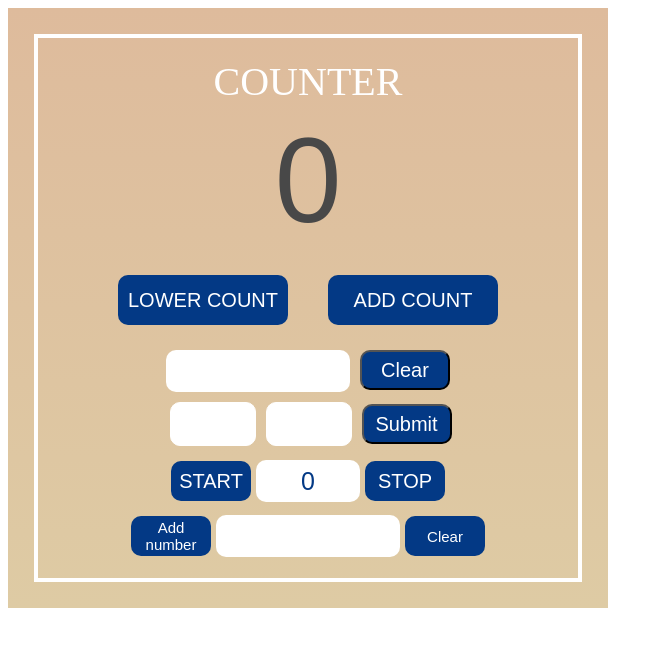
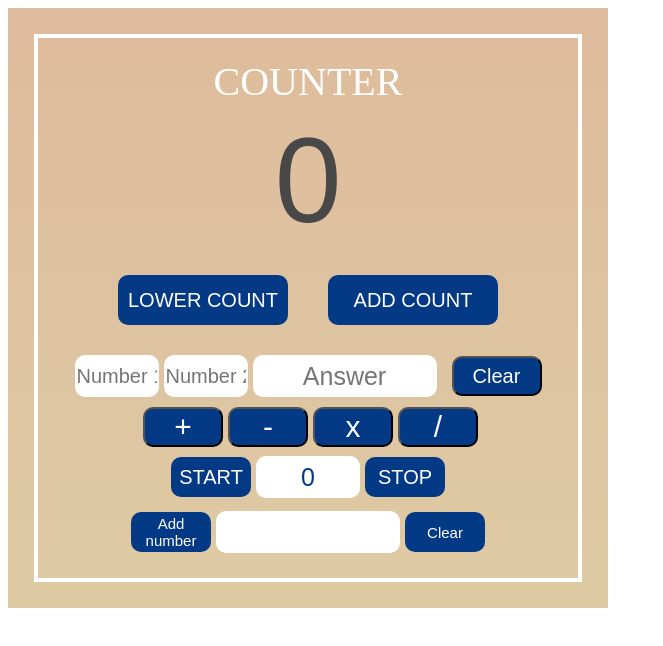
Before and after one commit to annayrin/CounterBreef, a plain HTML site: page index.html in a window 1280 px wide. Shown: the whole page, without its empty margins (0-663 px from the left). Drawn offline with Linux system fonts and the light colour scheme.

Commit message:
finished

```diff
--- a/index.html
+++ b/index.html
@@ -15,13 +15,17 @@
             <button id="add">ADD COUNT</button>
         </div>
         <div class="item4">
-        <input id="answer">
+            <input placeholder="Number 1" id="num1"/>
+            <input placeholder="Number 2" id="num2"/>
+            <input placeholder="Answer" id="answer">
             <button id="clear">Clear</button>
         </div>
         <div  class="item5">
-            <input id="num1"/>
-            <input id="num2"/>
-            <button id="submit">Submit</button>
+
+            <button class="fnbutton" id="addNum">+</button>
+            <button class="fnbutton" id="subtractNum">-</button>
+            <button class="fnbutton" id="multiply">x</button>
+            <button class="fnbutton" id="divide">/</button>
         </div>
         <div class="item6">
             <button id="start">START</button>
--- a/script.js
+++ b/script.js
@@ -2,7 +2,10 @@ let quantity = document.getElementById("quantity");
 let answer = document.getElementById("answer");
 let num1 = document.getElementById("num1");
 let num2 = document.getElementById("num2");
-let submit = document.getElementById("submit");
+let addNum = document.getElementById("addNum");
+let subtractNum = document.getElementById("subtractNum");
+let multiplyNum = document.getElementById("multiply");
+let divideNum = document.getElementById("divide");
 let clear = document.getElementById("clear");
 let start = document.getElementById("start");
 let stop = document.getElementById("stop");
@@ -15,12 +18,35 @@ document.getElementById("subtract").addEventListener("click", ()=> {
     quantity.value--;
 })
 
-submit.addEventListener("click", () => {
+addNum.addEventListener("click", () => {
     answer.value = add(+num1.value)(+num2.value);
     }
 )
 
+subtractNum.addEventListener("click", () => {
+        answer.value = subtract(+num1.value)(+num2.value);
+    }
+)
+
+multiplyNum.addEventListener("click", () => {
+        answer.value = multiply(+num1.value)(+num2.value);
+    }
+)
+
+divideNum.addEventListener("click", () => {
+        answer.value = divide(+num1.value)(+num2.value);
+    }
+)
 function add(a) {
+    return (b) => a+b;
+}
+function subtract(a) {
+    return (b) => a-b;
+}
+function multiply(a) {
+    return (b) => a*b;
+}
+function divide(a) {
     return (b) => a+b;
 }
 
--- a/style.css
+++ b/style.css
@@ -54,16 +54,31 @@
 .item4{
 display: flex;
     justify-content: center;
+    align-items: center;
+    padding: 5px;
+    gap: 5px;
 }
 
 #answer{
+    border-radius: 10px;
     font-size: 25px;
     text-align: center;
     color: #033985;
     border: none;
     width: 180px;
     height: 40px;
+
+
+}
+#num1, #num2{
     border-radius: 10px;
+    border: none;
+    color: #033985;
+    font-size: 20px;
+    text-align: center;
+    height: 40px;
+    width: 80px;
+
 
 }
 #clear{
@@ -83,25 +98,15 @@ display: flex;
     align-items: center;
 }
 
-#num1, #num2{
-    border-radius: 10px;
-    border: 1px solid white;
-    color: #033985;
-    font-size: 25px;
-    text-align: center;
+
+.fnbutton{
     height: 40px;
     width: 80px;
-    margin: 5px;
-
-}
-#submit{
-    height: 40px;
-    width: 90px;
     border-radius: 10px;
     cursor: pointer;
     background-color:#033985 ;
     color: white;
-    font-size: 20px;
+    font-size: 30px;
     margin-left: 5px;
 }
 
```
